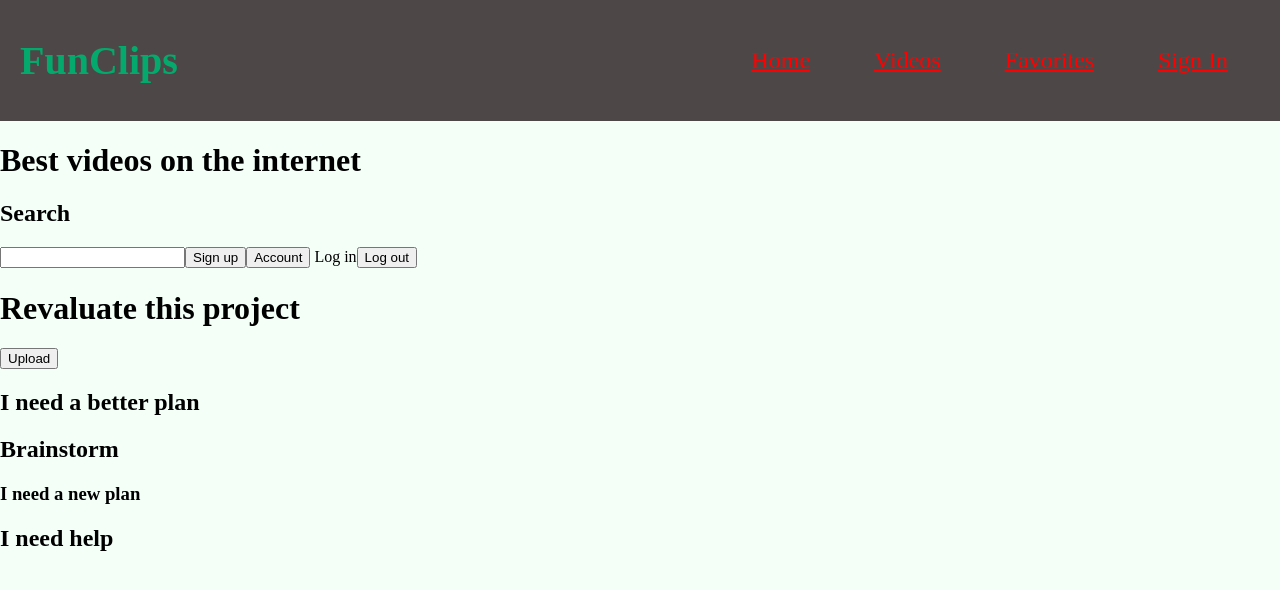
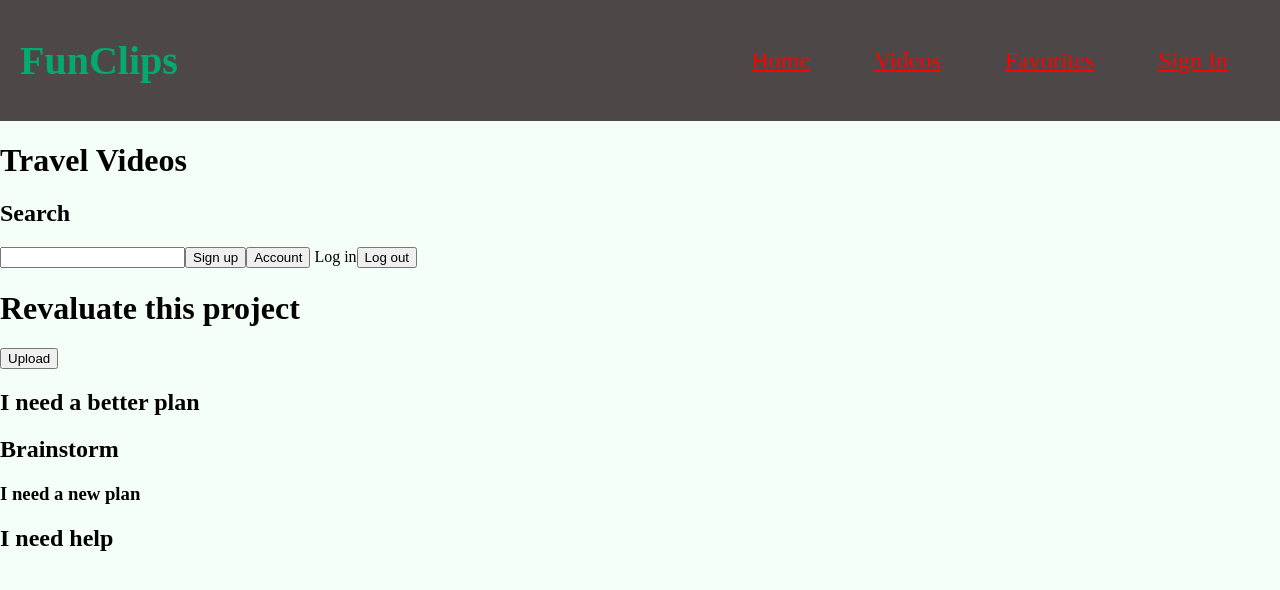
Before and after one commit to RicoMedi/fun-clips, a React (Create React App) app: page / in a window 1280 px wide. Shown: the top 590 px of the page. Built offline with nearby package versions, Linux system fonts and the light colour scheme; a web font is replaced by a local one.

Commit message:
new title

```diff
--- a/src/home/HomePage.js
+++ b/src/home/HomePage.js
@@ -3,7 +3,7 @@ import React from "react";
 export const HomePage = () => {
   return (
     <div>
-      <h1>Best videos on the internet </h1>
+      <h1> Travel Videos</h1>
       <h2> Search</h2>
       <input type="text"></input>
     <button>Sign up</button>
```
